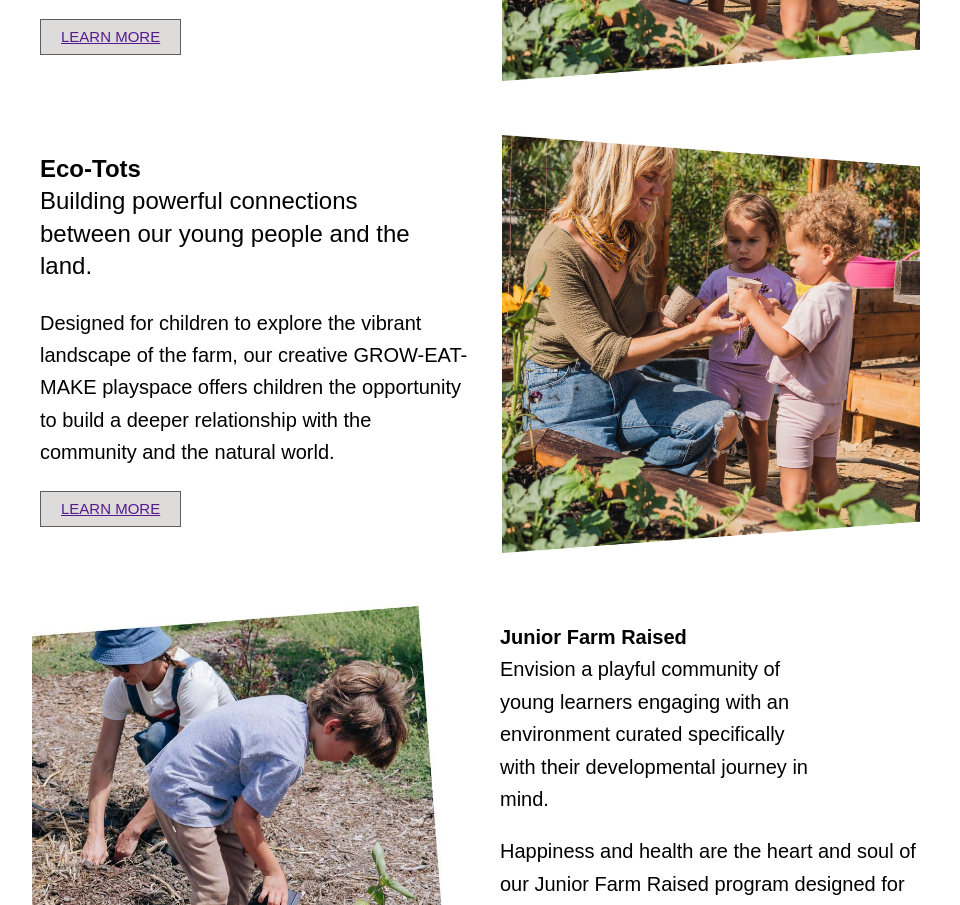
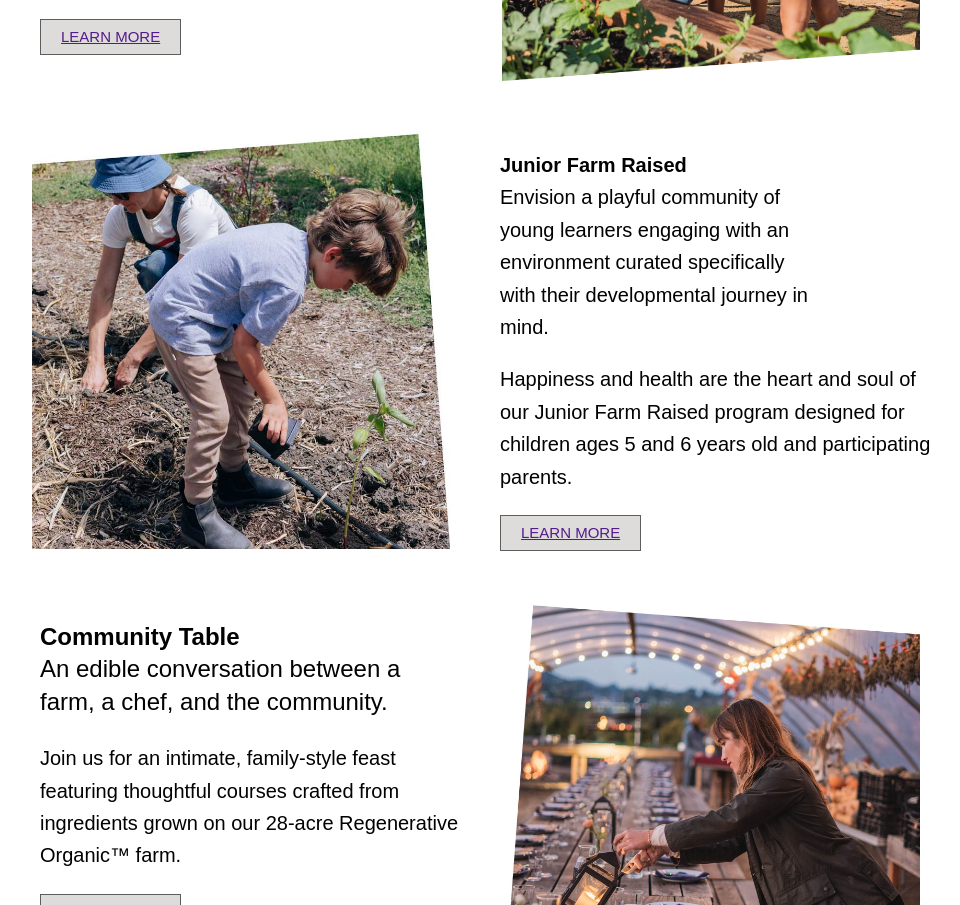
Before and after one commit to prostodiva/group4project, a plain HTML site: page programs/index.html in a window 1280 px wide. Shown: the part 1312-2217 px from the top of the page, without its empty margins (240-1200 px from the left). Drawn offline with Linux system fonts and the light colour scheme.

Commit message:
section4 has been deleted

```diff
--- a/programs/index.html
+++ b/programs/index.html
@@ -120,23 +120,6 @@
                                 </div>
                             </div>
             </section>
-            <section class="section4">
-                            <div class="containerMain3">
-                                <div class="picture3">
-                                    <a href="">
-                                        <img src="/programs/images/img2.jpg" width="418" height="418">
-                                    </a>
-                                </div>
-                                <div>
-                                    <p class="textMain4"><strong>Eco-Tots</strong><br>
-                                        Building powerful connections<br> between our young people and the<br> land. <br></p>
-                                    <p class="textMain4-1">Designed for children to explore the vibrant<br> landscape of the farm, our creative GROW-EAT-<br>MAKE playspace offers children the opportunity<br> to build a deeper relationship with the<br> community and the natural world.</p>
-                                </div>
-                                <div class="buttonMain3">
-                                    <span class="learnMore"><a href="">LEARN MORE</a></span>
-                                </div>
-                        </div>
-            </section>
             <section class="section5">
                             <div class="containerMain4">
                                 <div class="picture4">
--- a/programs/style.css
+++ b/programs/style.css
@@ -323,69 +323,6 @@ body {
     border-image: initial;
 }
 
-.section4 {
-    position: relative;
-    width: 1440px;
-    height: 448px;
-    top: 109.41;
-}
-
-
-
-.picture3 {
-    position: absolute;
-    right: 280px;
-    width: 418px;
-    height: 418px;
-    bottom: 0px;
-    top: 30px;
-}
-
-.textMain4 {
-    position: relative;
-    color: rgb(2, 1, 1);
-    bottom: 0px;
-    top: 48px;
-    left: 280px;
-    font-weight: 200;
-    font-family: "Din Next LT Pro", sans-serif;
-    font-size: 24px;
-    line-height: 32.4px;
-    vertical-align: baseline;
-    letter-spacing: normal;
-    word-spacing: 0px;
-}
-
-.textMain4-1 {
-    position: relative;
-    color: rgb(2, 1, 1);
-    bottom: 0px;
-    top: 48px;
-    left: 280px;
-    font-weight: 200;
-    font-family: "Din Next Pro Italic", sans-serif;
-    font-size: 20px;
-    line-height: 32.4px;
-    vertical-align: baseline;
-    letter-spacing: normal;
-    word-spacing: 0px;
-}
-
-.buttonMain3 {
-    position: relative;
-    left: 280px;
-    top: 50px;
-    background-color: rgb(222, 219, 219);
-    color: white;
-    text-align: center;
-    display: inline-block;
-    padding: 8px 20px;
-    border-width: 1px;
-    border-style: solid;
-    border-color: rgb(94, 93, 93);
-    border-image: initial;
-}
-
 .section5 {
     position: relative;
     width: 1440px;
```
Also changed, not shown: 1 other file.
